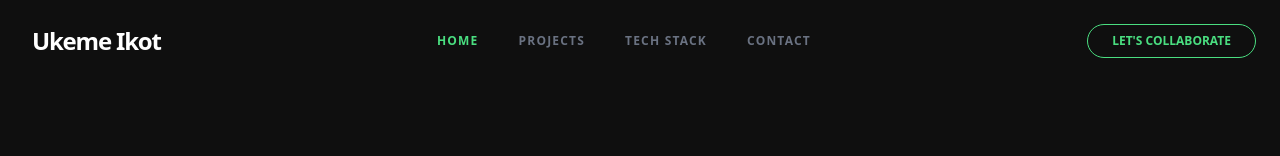
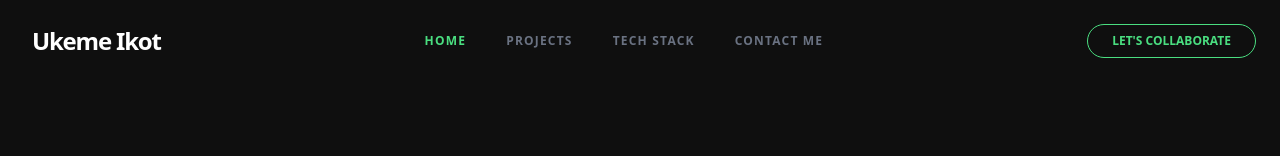
Before and after one commit to ukemeikot/ukemeikotportfolio, a React (Vite) app: page / in a window 1280 px wide. Shown: the top 156 px of the page. Built offline with nearby package versions, Linux system fonts and the light colour scheme.

Commit message:
FORCE UPDATE: New Portfolio UI

```diff
--- a/src/App.tsx
+++ b/src/App.tsx
@@ -16,7 +16,7 @@ const Portfolio = () => {
           <li className="text-[#4ADE80] cursor-pointer">Home</li>
           <li className="hover:text-white transition-colors cursor-pointer">Projects</li>
           <li className="hover:text-white transition-colors cursor-pointer">Tech Stack</li>
-          <li className="hover:text-white transition-colors cursor-pointer">Contact</li>
+          <li className="hover:text-white transition-colors cursor-pointer">Contact Me</li>
         </ul>
 
         <button className="hidden md:block border border-[#4ADE80] text-[#4ADE80] px-6 py-2 rounded-full text-xs font-bold hover:bg-[#4ADE80] hover:text-black transition-all duration-300">
```
